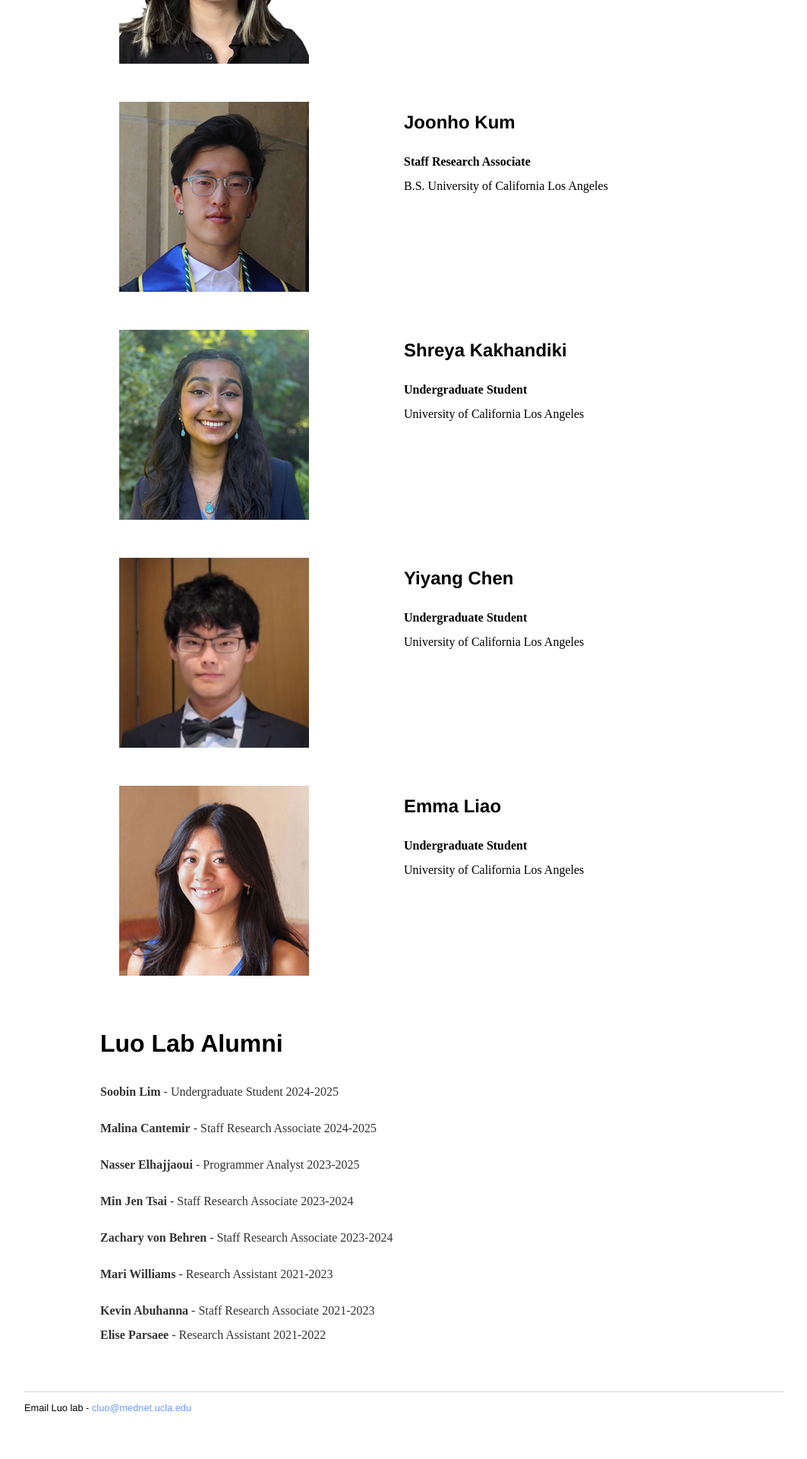
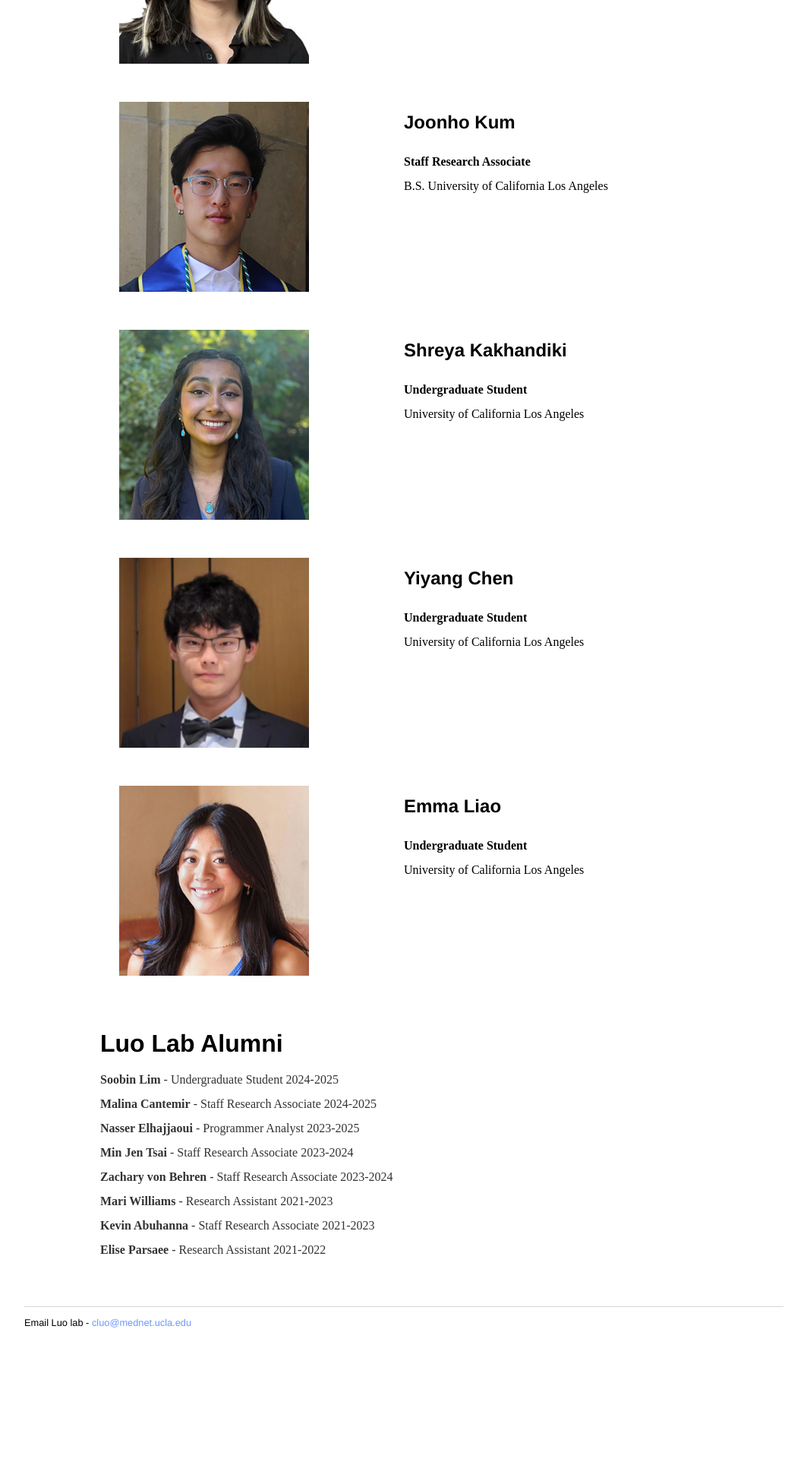
Before and after one commit to luogenomics/luogenomics.github.io, a Jekyll site: the page built from people/index.html, in a window 1280 px wide. Shown: the part 2865-4785 px from the top of the page at 76% size, without its empty margins (108-1171 px from the left). Built offline with Jekyll 4.4.1, drawn with Linux system fonts in a browser that asks for light colours; after the commit the page ends 4673 px from its top, so only the background shows below that.

```diff
--- a/people/index.html
+++ b/people/index.html
@@ -193,14 +193,14 @@ title: Luo Lab People
 <div class="alumnibox">
   <div class="hugespacer"></div>
   <p><h1>Luo Lab Alumni</h1></p>
-  <p><br><strong>Soobin Lim</strong> - Undergraduate Student 2024-2025</p>
-  <p><br><strong>Malina Cantemir</strong> - Staff Research Associate 2024-2025</p>
-  <p><br><strong>Nasser Elhajjaoui</strong> - Programmer Analyst 2023-2025</p>
-  <p><br><strong>Min Jen Tsai</strong> - Staff Research Associate 2023-2024</p>
-  <p><br><strong>Zachary von Behren</strong> - Staff Research Associate 2023-2024</p>
-  <p><br><strong>Mari Williams</strong> - Research Assistant 2021-2023</p>
-  <p><br><strong>Kevin Abuhanna</strong> - Staff Research Associate 2021-2023</p>
-  <p><be><strong>Elise Parsaee</strong> - Research Assistant 2021-2022</p>
+  <p><strong>Soobin Lim</strong> - Undergraduate Student 2024-2025</p>
+  <p><strong>Malina Cantemir</strong> - Staff Research Associate 2024-2025</p>
+  <p><strong>Nasser Elhajjaoui</strong> - Programmer Analyst 2023-2025</p>
+  <p><strong>Min Jen Tsai</strong> - Staff Research Associate 2023-2024</p>
+  <p><strong>Zachary von Behren</strong> - Staff Research Associate 2023-2024</p>
+  <p><strong>Mari Williams</strong> - Research Assistant 2021-2023</p>
+  <p><strong>Kevin Abuhanna</strong> - Staff Research Associate 2021-2023</p>
+  <p><strong>Elise Parsaee</strong> - Research Assistant 2021-2022</p>
 
   <div class="hugespacer"></div>
 </div>
```
